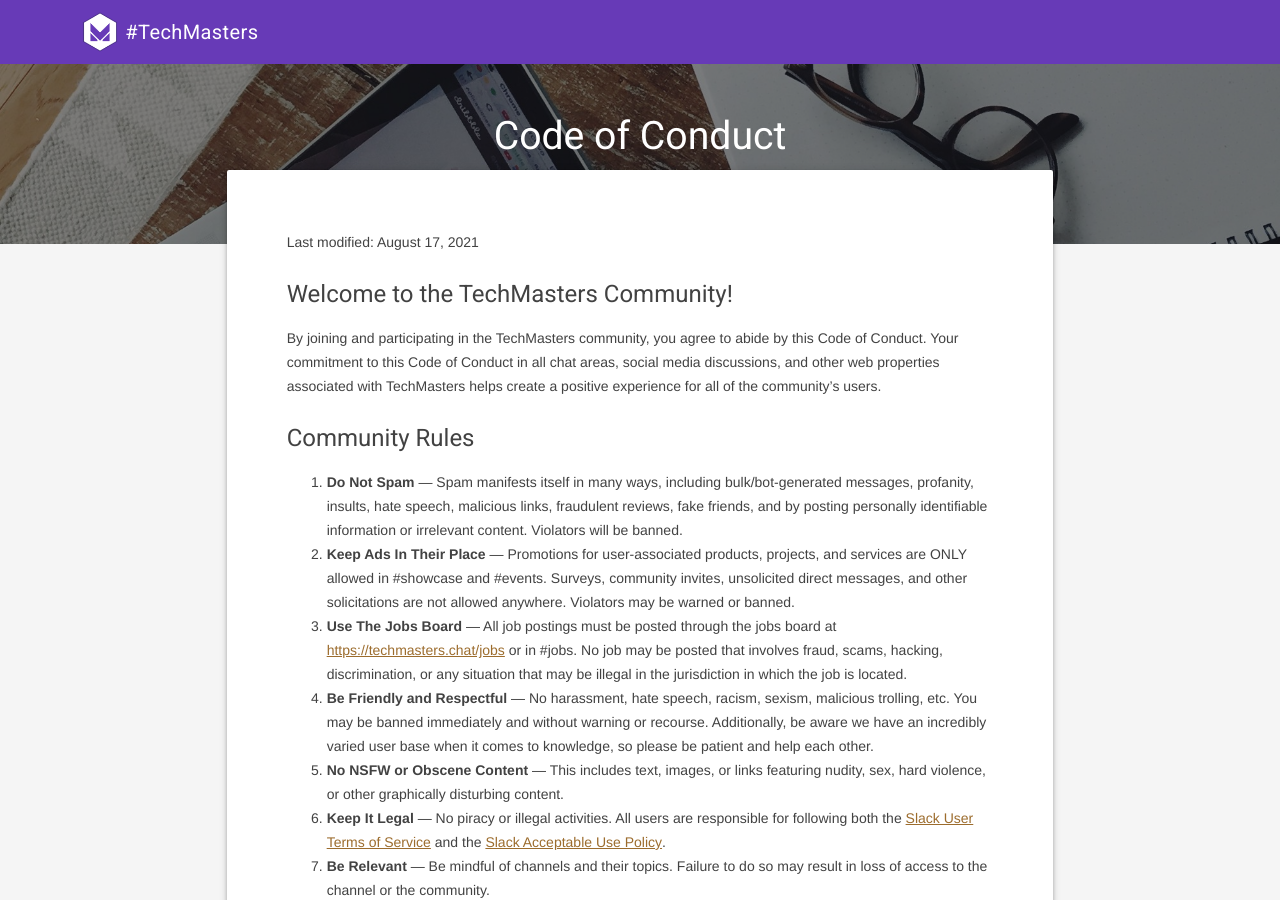
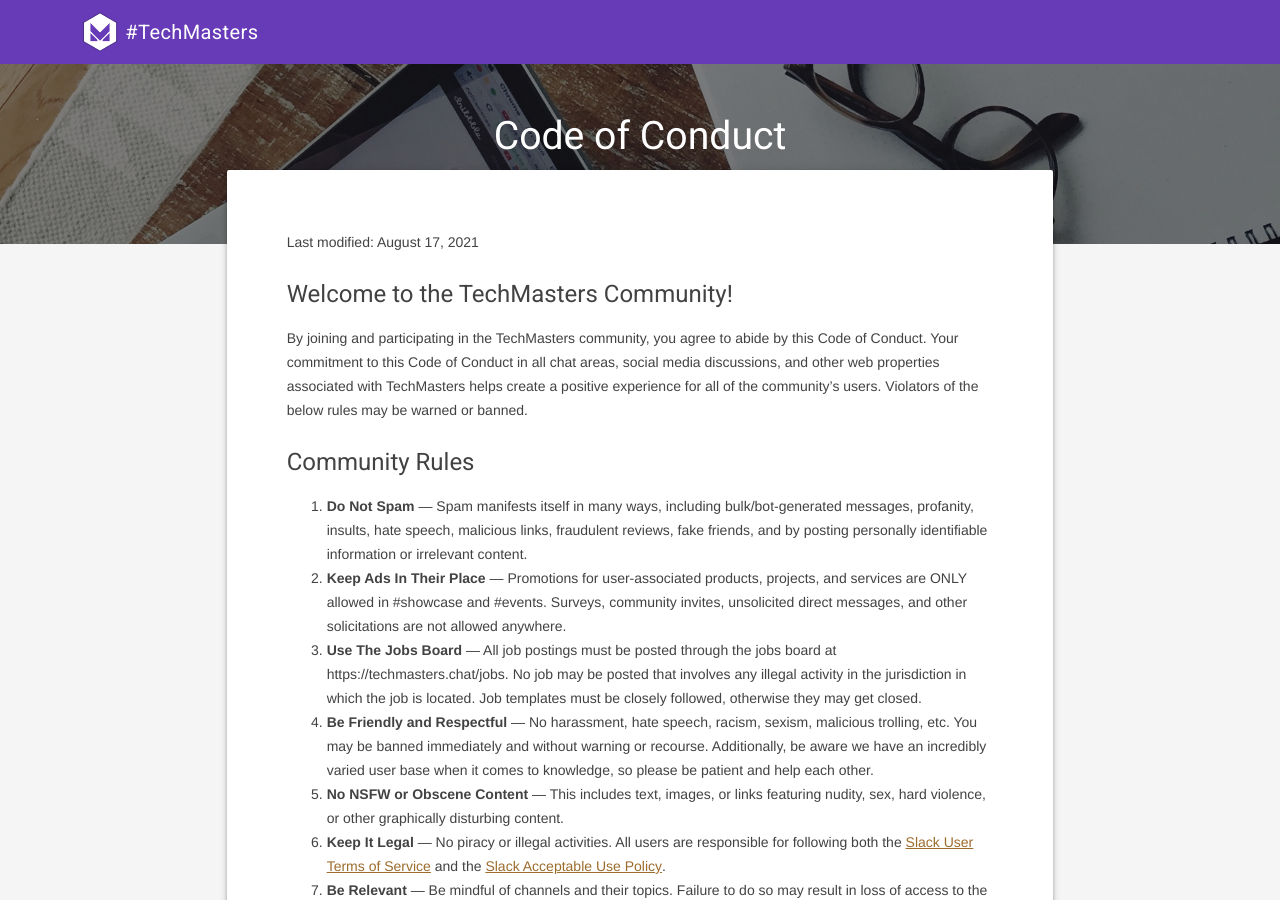
Before and after one commit to TechnologyMasters/techmasters.chat, a Jekyll site: the page built from conduct/index.md, in a window 1280 px wide and 900 px high. Built offline with Jekyll 4.4.1, drawn with Linux system fonts in a browser that asks for light colours; comment, search, counter and statistics services are not loaded.

Commit message:
feat(conduct): add note on recruiting (#89)

```diff
--- a/conduct/index.md
+++ b/conduct/index.md
@@ -8,13 +8,13 @@ Last modified: August 17, 2021
 
 #### Welcome to the TechMasters Community!
 
-By joining and participating in the TechMasters community, you agree to abide by this Code of Conduct. Your commitment to this Code of Conduct in all chat areas, social media discussions, and other web properties associated with TechMasters helps create a positive experience for all of the community’s users.
+By joining and participating in the TechMasters community, you agree to abide by this Code of Conduct. Your commitment to this Code of Conduct in all chat areas, social media discussions, and other web properties associated with TechMasters helps create a positive experience for all of the community’s users. Violators of the below rules may be warned or banned.
 
 #### Community Rules
 
-1. **Do Not Spam** — Spam manifests itself in many ways, including bulk/bot-generated messages, profanity, insults, hate speech, malicious links, fraudulent reviews, fake friends, and by posting personally identifiable information or irrelevant content. Violators will be banned.
-2. **Keep Ads In Their Place** — Promotions for user-associated products, projects, and services are ONLY allowed in #showcase and #events. Surveys, community invites, unsolicited direct messages, and other solicitations are not allowed anywhere. Violators may be warned or banned.
-3. **Use The Jobs Board** — All job postings must be posted through the jobs board at <https://techmasters.chat/jobs> or in #jobs. No job may be posted that involves fraud, scams, hacking, discrimination, or any situation that may be illegal in the jurisdiction in which the job is located.
+1. **Do Not Spam** — Spam manifests itself in many ways, including bulk/bot-generated messages, profanity, insults, hate speech, malicious links, fraudulent reviews, fake friends, and by posting personally identifiable information or irrelevant content.
+2. **Keep Ads In Their Place** — Promotions for user-associated products, projects, and services are ONLY allowed in #showcase and #events. Surveys, community invites, unsolicited direct messages, and other solicitations are not allowed anywhere.
+3. **Use The Jobs Board** — All job postings must be posted through the jobs board at https://techmasters.chat/jobs. No job may be posted that involves any illegal activity in the jurisdiction in which the job is located. Job templates must be closely followed, otherwise they may get closed.
 4. **Be Friendly and Respectful** — No harassment, hate speech, racism, sexism, malicious trolling, etc. You may be banned immediately and without warning or recourse. Additionally, be aware we have an incredibly varied user base when it comes to knowledge, so please be patient and help each other.
 5. **No NSFW or Obscene Content** — This includes text, images, or links featuring nudity, sex, hard violence, or other graphically disturbing content.
 6. **Keep It Legal** — No piracy or illegal activities. All users are responsible for following both the [Slack User Terms of Service](https://slack.com/terms-of-service/user) and the [Slack Acceptable Use Policy](https://slack.com/acceptable-use-policy).
@@ -27,8 +27,8 @@ By joining and participating in the TechMasters community, you agree to abide by
 
 #### Administrators
 
-* **Ahmad Nassri** - Contact [@ahmadnassri on Slack](https://techmasters.slack.com/messages/@ahmadnassri) or [by email](mailto:ahmad@techmasters.email).
-* **Andrew Moore** - Contact [@awmoore on Slack](https://techmasters.slack.com/messages/@awmoore) or [by email](mailto:andrew@techmasters.email).
-* View the rest of our Admins by navigating to the [Team page](https://techmasters.slack.com/team) or by selecting "People & user groups" under "More" in the Slack application's sidebar then using the filter option to view all of the Admins.
+- **Ahmad Nassri** - Contact [@ahmadnassri on Slack](https://techmasters.slack.com/messages/@ahmadnassri) or [by email](mailto:ahmad@techmasters.email).
+- **Andrew Moore** - Contact [@awmoore on Slack](https://techmasters.slack.com/messages/@awmoore) or [by email](mailto:andrew@techmasters.email).
+- View the rest of our Admins by navigating to the [Team page](https://techmasters.slack.com/team) or by selecting "People & user groups" under "More" in the Slack application's sidebar then using the filter option to view all of the Admins.
 
 Thanks for following this Code of Conduct and joining the TechMasters community!
```
